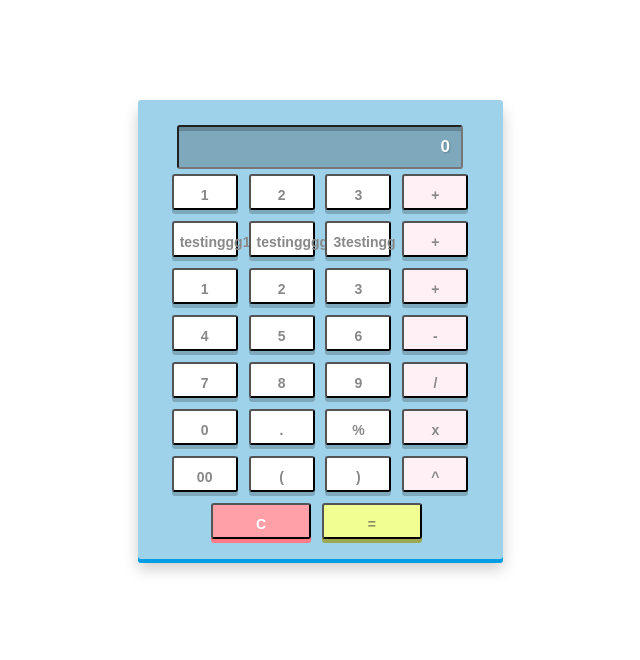
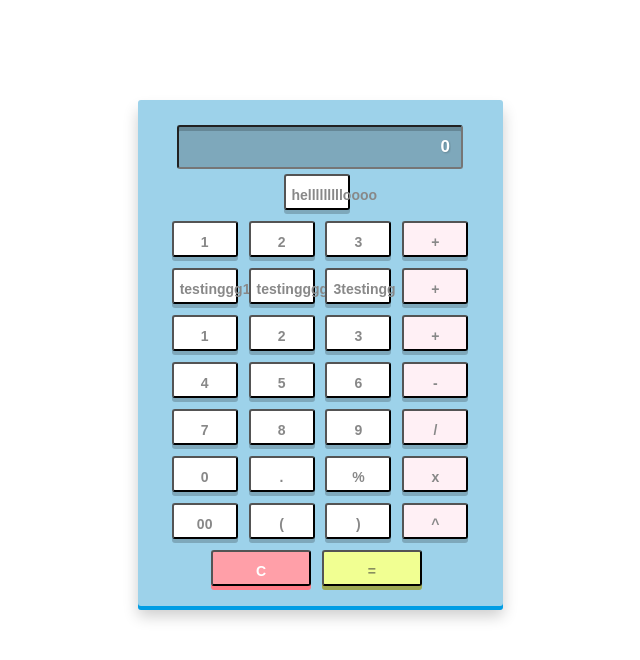
Before and after one commit to asma-asif-brainx/practice1, a plain HTML site: page Calculator.html in a window 1280 px wide. Shown: the whole page, without its empty margins (320-960 px from the left). Drawn offline with Linux system fonts and the light colour scheme.

Commit message:
testing merge conflict

```diff
--- a/Calculator.html
+++ b/Calculator.html
@@ -13,7 +13,7 @@
         <input id="screen" value="0"><br>
     </div>
 
-
+<button name="helllo" text="hello">hellllllllloooo</button>
     <div>
         <button onclick="processNumberButton(this.innerHTML)">1</button>
         <button onclick="processNumberButton(this.innerHTML)">2</button>
```
